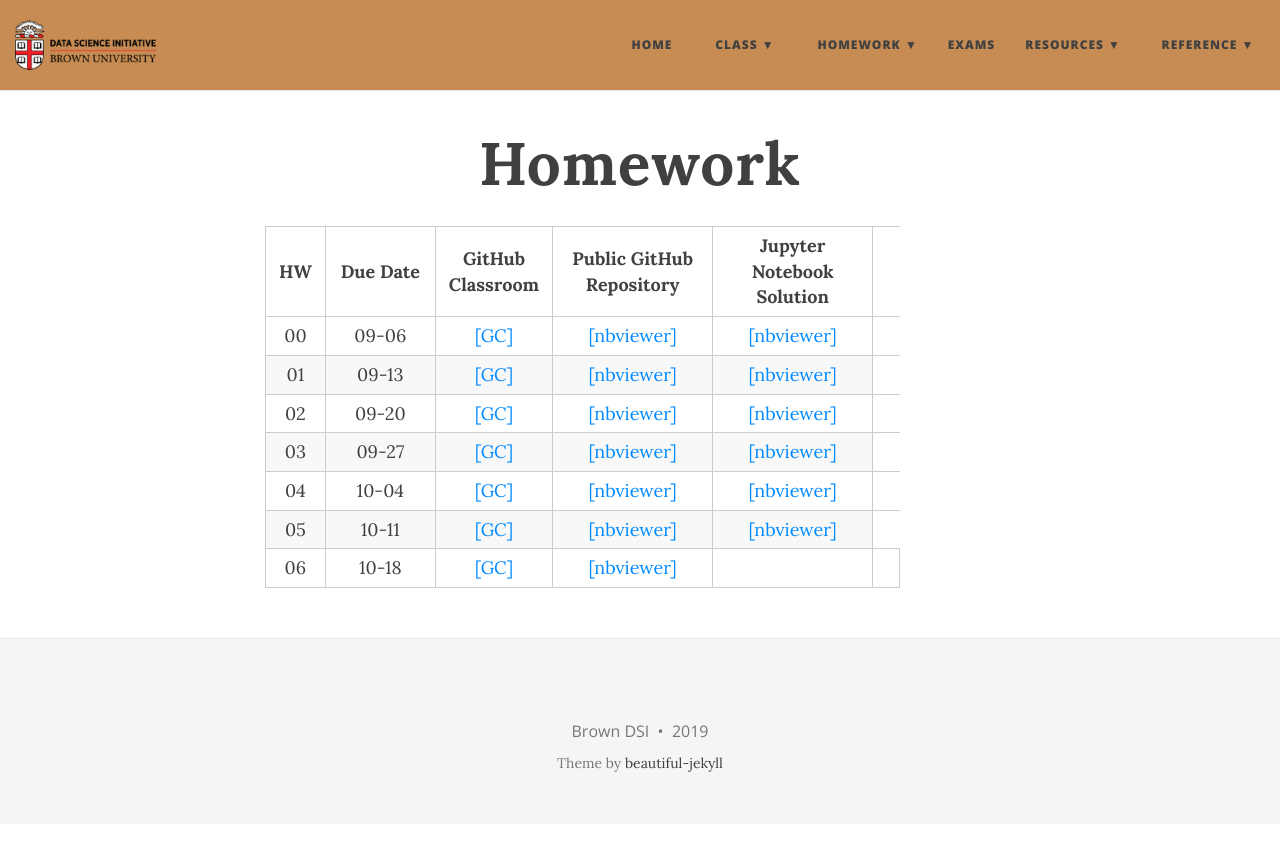
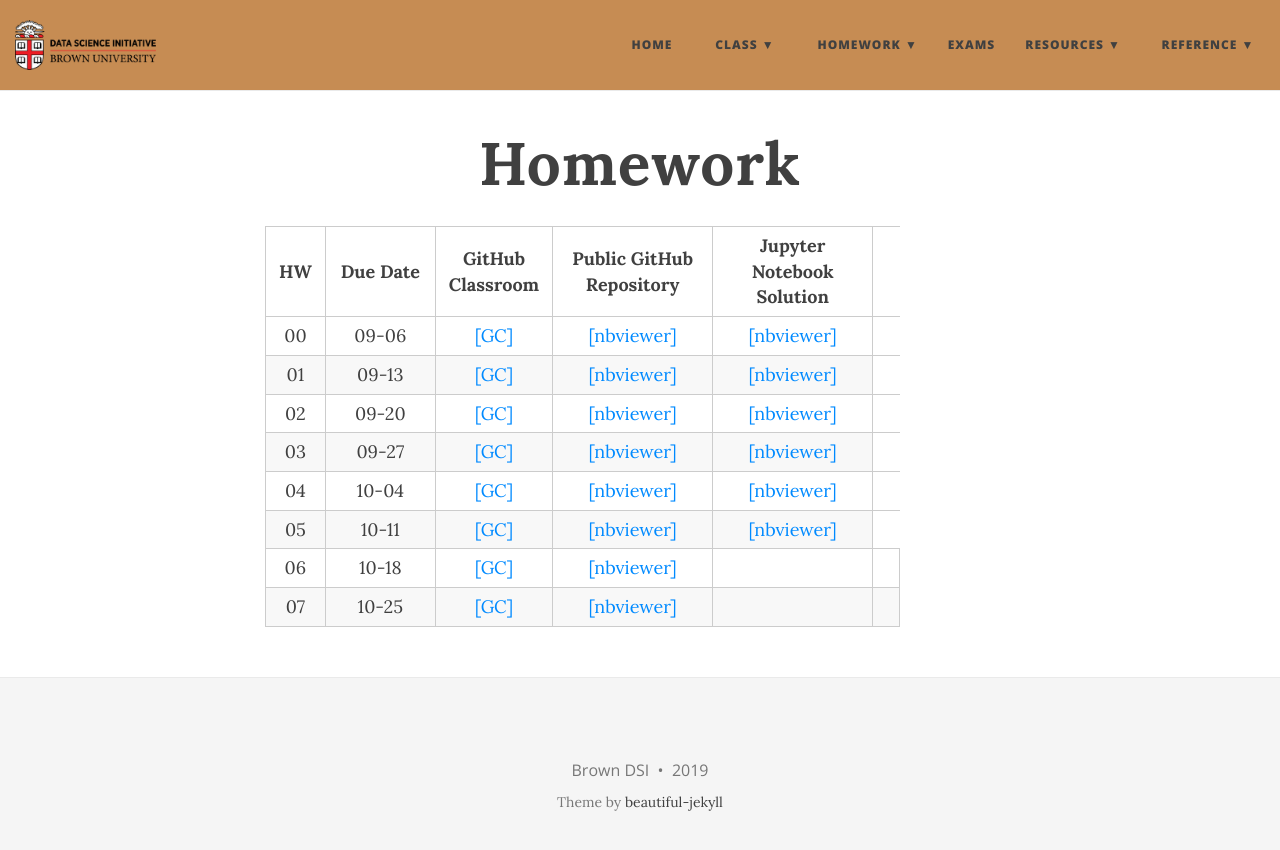
Before and after one commit to data1010/data1010.github.io, a Jekyll site: the page built from homework.md, in a window 1280 px wide. Shown: the top 850 px of the page. Built offline with Jekyll 4.4.1, drawn with Linux system fonts in a browser that asks for light colours; nearby versions of some CDN libraries.

Commit message:
Add HW07

```diff
--- a/homework.md
+++ b/homework.md
@@ -64,5 +64,13 @@ title: Homework
       <td style="text-align: center"></td>
       <td style="text-align: center"></td>
    </tr>
+   <tr>
+      <td style="text-align: center">07</td>
+      <td style="text-align: center">10-25</td>
+      <td style="text-align: center"><a href="https://classroom.github.com/a/NMBvNUdz">[GC]</a></td>
+      <td style="text-align: center"><a href="https://nbviewer.jupyter.org/github/data1010/problem-sets/blob/master/hw07/data1010-hw07.ipynb">[nbviewer]</a></td>
+      <td style="text-align: center"></td>
+      <td style="text-align: center"></td>
+   </tr>
   </tbody>
 </table>
```
